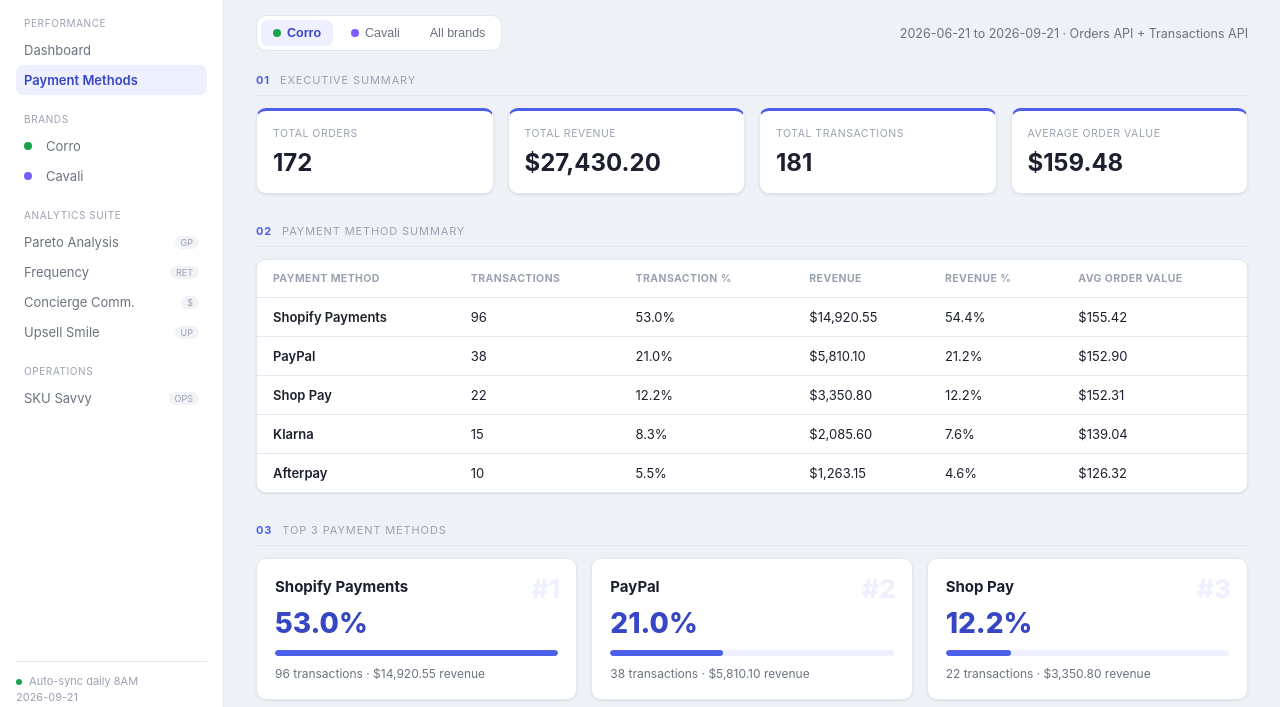
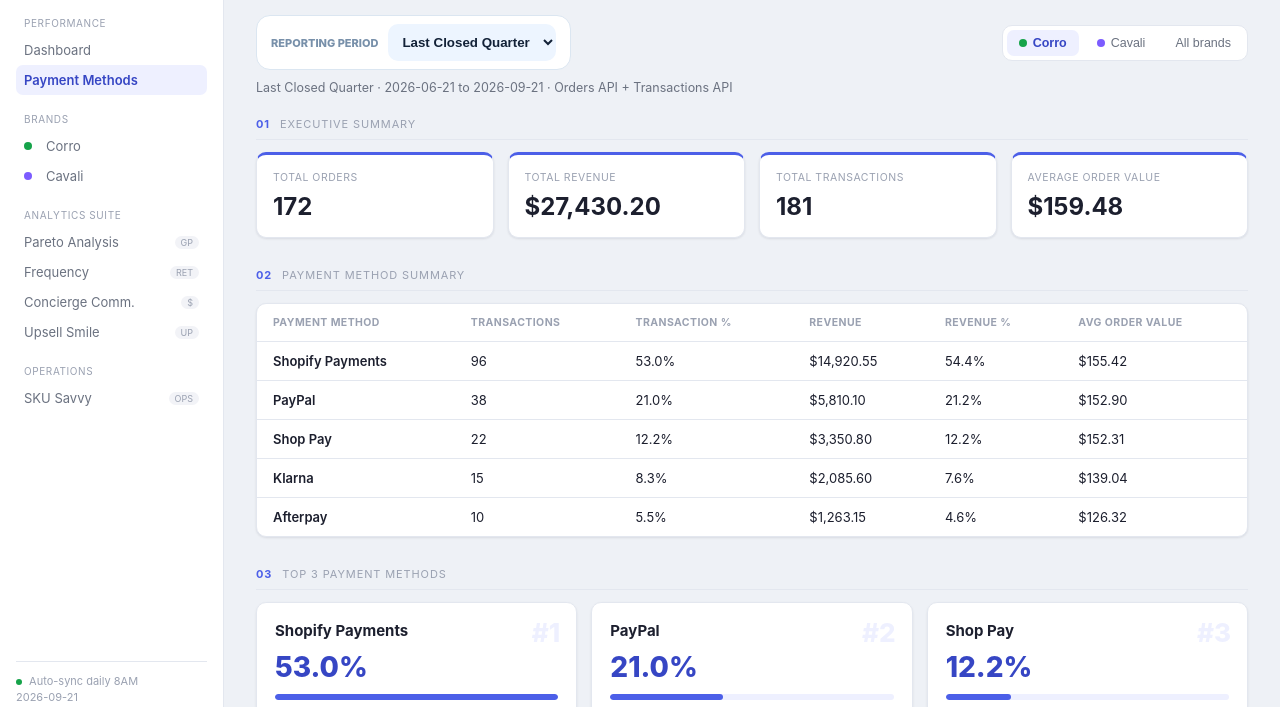
Before and after one commit to Equestrian-Labs-Dashboard/payment-analysis, a website: page docs/index.html in a window 1280 px wide. Shown: the part 76-783 px from the top of the page. Drawn offline with Linux system fonts and the light colour scheme.

Commit message:
Add files via upload

```diff
--- a/docs/app.js
+++ b/docs/app.js
@@ -6,6 +6,7 @@
 
   let reportData = null;
   let currentBrand = "CORRO"; // CORRO | CAVALI | ALL
+  let currentPeriod = "closed"; // Last Closed Quarter default
 
   const fmtCurrency = (n) =>
     "$" + Number(n || 0).toLocaleString("en-US", { minimumFractionDigits: 0, maximumFractionDigits: 1 }) ;
@@ -34,8 +35,9 @@
     const scope = scopeFor(currentBrand);
     const title = currentBrand === "ALL" ? "All Brands" : currentBrand[0] + currentBrand.slice(1).toLowerCase();
     document.getElementById("pageTitle").textContent = `${title} — Payment Methods`;
+    const periodLabel = currentPeriod === "current" ? "Current Quarter" : currentPeriod === "custom" ? "Custom Range" : "Last Closed Quarter";
     document.getElementById("windowLabel").textContent =
-      `${reportData.windowLabel} · Orders API + Transactions API`;
+      `${periodLabel} · ${reportData.windowLabel} · Orders API + Transactions API`;
     document.getElementById("generatedAtLabel").textContent = new Date(reportData.generatedAt)
       .toISOString()
       .slice(0, 10);
--- a/docs/index.html
+++ b/docs/index.html
@@ -61,6 +61,7 @@
     </header>
 
     <div class="controls-row">
+      <div class="period-filter"><label for="periodSelect">Reporting Period</label><select id="periodSelect"><option value="closed">Last Closed Quarter</option><option value="current">Current Quarter</option><option value="custom">Custom Range</option></select></div>
       <div class="brand-toggle" id="brandToggle">
         <button class="toggle-btn toggle-btn--active" data-brand="CORRO"><span class="dot dot--corro"></span>Corro</button>
         <button class="toggle-btn" data-brand="CAVALI"><span class="dot dot--cavali"></span>Cavali</button>
--- a/docs/styles.css
+++ b/docs/styles.css
@@ -407,3 +407,5 @@
   .kpi-grid { grid-template-columns: repeat(2, 1fr); }
   .top3-grid { grid-template-columns: 1fr; }
 }
+
+.period-filter{display:flex;align-items:center;gap:10px;padding:8px 14px;background:#fff;border:1px solid #dbe6f1;border-radius:14px}.period-filter label{font-size:11px;font-weight:800;text-transform:uppercase;color:#7890aa}.period-filter select{border:0;background:#edf5ff;padding:10px;border-radius:10px;color:#132238;font-weight:700}
```
